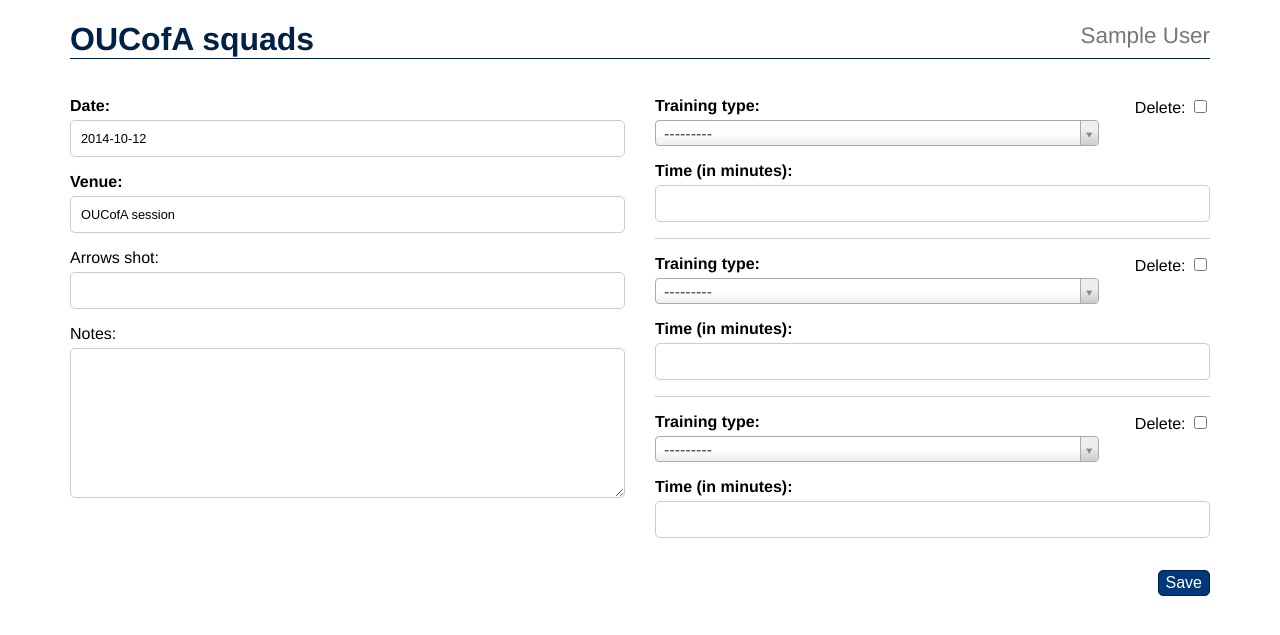
After one commit to mjtamlyn/squads, a Django app: page /sessions/add/ in a window 1280 px wide. The commit adds this page. Shown: the top 635 px of the page. Run offline with Django 3.2, Linux system fonts and the light colour scheme; the visitor is signed in with stand-in values (Sample User, id 1); data that the repository does not hold is empty; some libraries are stand-ins or nearby versions.

Commit message:
Add session log.
Fixes #1.

```diff
--- a/sass/_colors.sass
+++ b/sass/_colors.sass
@@ -1,3 +1,4 @@
 $oxford: #002147
+$light-grey: #eee
 $grey: #ccc
 $grey-text: #777
--- a/sass/_forms.sass
+++ b/sass/_forms.sass
@@ -6,7 +6,9 @@
   padding: 4px 7px
   cursor: pointer
   font-size: 75%
+  width: auto
   -webkit-tap-highlight-color: rgba(0,0,0,0)
+  line-height: 100%
 
   &:hover,
   &:active,
@@ -16,3 +18,32 @@
 .btn-add
   &:before
     content: "+ "
+
+
+label
+  display: block
+  margin-bottom: 5px
+
+  .required &
+    font-weight: bold
+
+input[type=text],
+input[type=date],
+input[type=number]
+  width: 100%
+  padding: 10px
+  +border-radius(5px)
+  border: 1px solid $grey
+  font-size: 80%
+
+input[type=submit]
+  font-size: 100%
+
+textarea
+  width: 100%
+  height: 150px
+  padding: 10px
+  +border-radius(5px)
+  border: 1px solid $grey
+  font-size: 80%
+  resize: vertical
--- a/sass/_typography.sass
+++ b/sass/_typography.sass
@@ -11,3 +11,7 @@ h1, h2, h3, h4, h5, h6
     font-weight: normal
     font-size: 70%
     margin-top: 2px
+
+a
+  text-decoration: none
+  color: inherit
--- a/sass/base.sass
+++ b/sass/base.sass
@@ -4,3 +4,19 @@
 @import 'layout'
 @import 'typography'
 @import 'forms'
+
+.session
+  background-color: $light-grey
+  padding: 10px
+  +border-radius(5px)
+  line-height: 1.5em
+  margin: 10px 0
+
+.inline
+  border-bottom: 1px solid $grey
+  &.last
+    border: none
+  .delete
+    margin: 0
+    label
+      display: inline
--- /dev/null
+++ b/squads/forms.py
@@ -0,0 +1,39 @@
+from django.db import transaction
+from django import forms
+from django.forms.models import inlineformset_factory
+
+from .models import SessionLog, SessionSection
+
+
+class SessionSectionForm(forms.ModelForm):
+    required_css_class = 'required'
+    error_css_class = 'error'
+
+    class Meta:
+        model = SessionSection
+        fields = ('training_type', 'time')
+
+
+SessionSectionFormset = inlineformset_factory(SessionLog, SessionSection, form=SessionSectionForm)
+
+
+class SessionLogForm(forms.ModelForm):
+    required_css_class = 'required'
+    error_css_class = 'error'
+
+    class Meta:
+        model = SessionLog
+        fields = ('date', 'venue', 'arrows_shot', 'notes')
+
+    def __init__(self, **kwargs):
+        super(SessionLogForm, self).__init__(**kwargs)
+        self.formset = SessionSectionFormset(**kwargs)
+
+    def is_valid(self):
+        return super(SessionLogForm, self).is_valid() and self.formset.is_valid()
+
+    def save(self):
+        with transaction.atomic():
+            obj = super(SessionLogForm, self).save()
+            self.formset.save()
+        return obj
--- a/squads/models.py
+++ b/squads/models.py
@@ -14,6 +14,7 @@ class TrainingCategory(models.Model):
 
 
 class TrainingType(models.Model):
+    category = models.ForeignKey(TrainingCategory)
     name = models.CharField(max_length=200)
     description = models.TextField(blank=True, default='')
 
@@ -26,6 +27,7 @@ class SessionLog(models.Model):
     date = models.DateField()
     venue = models.CharField(max_length=200, default='OUCofA session')
     arrows_shot = models.PositiveIntegerField(blank=True, null=True)
+    notes = models.TextField(blank=True, default='')
 
     def __unicode__(self):
         return 'Session for %s on %s' % (self.user, self.date)
@@ -34,8 +36,7 @@ class SessionLog(models.Model):
 class SessionSection(models.Model):
     session = models.ForeignKey(SessionLog)
     training_type = models.ForeignKey(TrainingType)
-    time = models.PositiveIntegerField()
-    notes = models.TextField(blank=True, default='')
+    time = models.PositiveIntegerField('Time (in minutes)')
 
     def __unicode__(self):
         return '%s minutes on %s' % (self.time, self.training_type)
--- a/squads/templates/base.html
+++ b/squads/templates/base.html
@@ -1,7 +1,7 @@
 <!doctype html>
 <html>
     <head>
-        <meta name="viewport" content="width=device-width, initial-scale=1">
+        <meta name="viewport" content="width=device-width, initial-scale=1, user-scalable=no">
         <title>OUCofA Squads{% if title %} | {{ title }}{% endif %}</title>
         <link rel="stylesheet" href="{{ STATIC_URL }}css/base.css" />
         <link rel="stylesheet" href="{{ STATIC_URL }}select2/select2.css" />
@@ -10,7 +10,7 @@
         <header>
             <div class="container">
                 <h1>
-                    OUCofA squads
+                    <a href="{% url 'home' %}">OUCofA squads</a>
                     <small class="right">{{ request.user.get_full_name }}</small>
                 </h1>
             </div>
--- /dev/null
+++ b/squads/templates/session_form.html
@@ -0,0 +1,45 @@
+{% extends 'base.html' %}
+
+
+{% block scripts %}
+<script src="{{ STATIC_URL }}select2/select2.min.js"></script>
+<script type="text/javascript">
+    $(function() {
+        $('select').select2({width: '80%'});
+    });
+</script>
+{% endblock %}
+
+
+{% block content %}
+<form method="POST" action="{{ request.get_full_path }}">
+    {% csrf_token %}
+    <div class="row">
+        <div class="col3">
+        {{ form.as_p }}
+        </div>
+        <div class="col3">
+            {{ form.formset.management_form }}
+            {% for inline in form.formset %}
+            <div class="inline {% if forloop.last %}last{% endif %}">
+                <p class="right delete">
+                    {{ inline.DELETE.label_tag }}
+                    {{ inline.DELETE }}
+                </p>
+                <p class="{{ inline.training_type.css_classes }}">
+                    {{ inline.training_type.label_tag }}
+                    {{ inline.training_type }}
+                </p>
+                <p class="{{ inline.time.css_classes }}">
+                    {{ inline.time.label_tag }}
+                    {{ inline.time }}
+                </p>
+            </div>
+            {% endfor %}
+            <p class="right">
+                <input type="submit" class="btn" value="Save">
+            </p>
+        </div>
+    </div>
+</form>
+{% endblock %}
--- a/squads/urls.py
+++ b/squads/urls.py
@@ -7,6 +7,8 @@ from . import views
 urlpatterns = patterns('',
     url('^$', views.Home.as_view(), name='home'),
 
+    url('^sessions/add/$', views.SessionAdd.as_view(), name='session-add'),
+
     url('^admin/', include(admin.site.urls)),
     url('', include('social_auth.urls')),
 )
--- a/squads/views.py
+++ b/squads/views.py
@@ -1,7 +1,11 @@
-from django.views.generic import TemplateView
+import datetime
+
+from django.core.urlresolvers import reverse_lazy
+from django.views.generic import TemplateView, CreateView
 
 from braces.views import LoginRequiredMixin
 
+from .forms import SessionLogForm
 from .models import Score, SessionLog
 
 
@@ -13,3 +17,18 @@ class Home(LoginRequiredMixin, TemplateView):
         context['sessions'] = SessionLog.objects.filter(user=self.request.user).order_by('-date')
         context['scores'] = Score.objects.filter(user=self.request.user).order_by('-date')
         return context
+
+
+class SessionAdd(LoginRequiredMixin, CreateView):
+    model = SessionLog
+    form_class = SessionLogForm
+    template_name = 'session_form.html'
+    success_url = reverse_lazy('home')
+
+    def get_form_kwargs(self):
+        kwargs = super(SessionAdd, self).get_form_kwargs()
+        kwargs['instance'] = SessionLog(
+            user=self.request.user,
+            date=datetime.date.today(),
+        )
+        return kwargs
--- a/static/css/base.css
+++ b/static/css/base.css
@@ -122,6 +122,11 @@ h1 small, h2 small, h3 small, h4 small, h5 small, h6 small {
   margin-top: 2px;
 }
 
+a {
+  text-decoration: none;
+  color: inherit;
+}
+
 .btn {
   border: 1px solid #002147;
   background-color: #00397a;
@@ -134,7 +139,9 @@ h1 small, h2 small, h3 small, h4 small, h5 small, h6 small {
   padding: 4px 7px;
   cursor: pointer;
   font-size: 75%;
+  width: auto;
   -webkit-tap-highlight-color: rgba(0, 0, 0, 0);
+  line-height: 100%;
 }
 .btn:hover, .btn:active, .btn.active {
   background-color: #002147;
@@ -143,3 +150,68 @@ h1 small, h2 small, h3 small, h4 small, h5 small, h6 small {
 .btn-add:before {
   content: "+ ";
 }
+
+label {
+  display: block;
+  margin-bottom: 5px;
+}
+.required label {
+  font-weight: bold;
+}
+
+input[type=text],
+input[type=date],
+input[type=number] {
+  width: 100%;
+  padding: 10px;
+  -webkit-border-radius: 5px;
+  -moz-border-radius: 5px;
+  -ms-border-radius: 5px;
+  -o-border-radius: 5px;
+  border-radius: 5px;
+  border: 1px solid #cccccc;
+  font-size: 80%;
+}
+
+input[type=submit] {
+  font-size: 100%;
+}
+
+textarea {
+  width: 100%;
+  height: 150px;
+  padding: 10px;
+  -webkit-border-radius: 5px;
+  -moz-border-radius: 5px;
+  -ms-border-radius: 5px;
+  -o-border-radius: 5px;
+  border-radius: 5px;
+  border: 1px solid #cccccc;
+  font-size: 80%;
+  resize: vertical;
+}
+
+.session {
+  background-color: #eeeeee;
+  padding: 10px;
+  -webkit-border-radius: 5px;
+  -moz-border-radius: 5px;
+  -ms-border-radius: 5px;
+  -o-border-radius: 5px;
+  border-radius: 5px;
+  line-height: 1.5em;
+  margin: 10px 0;
+}
+
+.inline {
+  border-bottom: 1px solid #cccccc;
+}
+.inline.last {
+  border: none;
+}
+.inline .delete {
+  margin: 0;
+}
+.inline .delete label {
+  display: inline;
+}
```
Also changed, not shown: squads/templates/home.html (+14 -2 lines), squads/migrations/0002_auto_20141012_0757.py (added), squads/migrations/0003_auto_20141012_0804.py (added), squads/migrations/0004_auto_20141012_0818.py (added).
